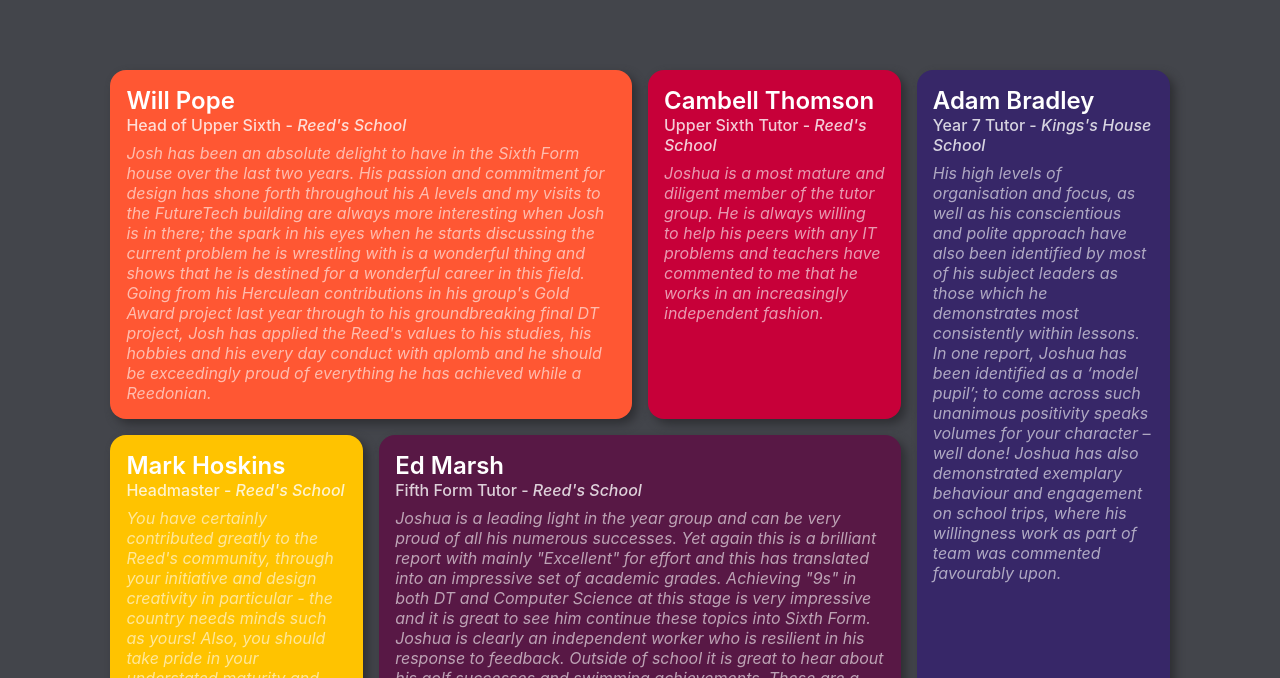
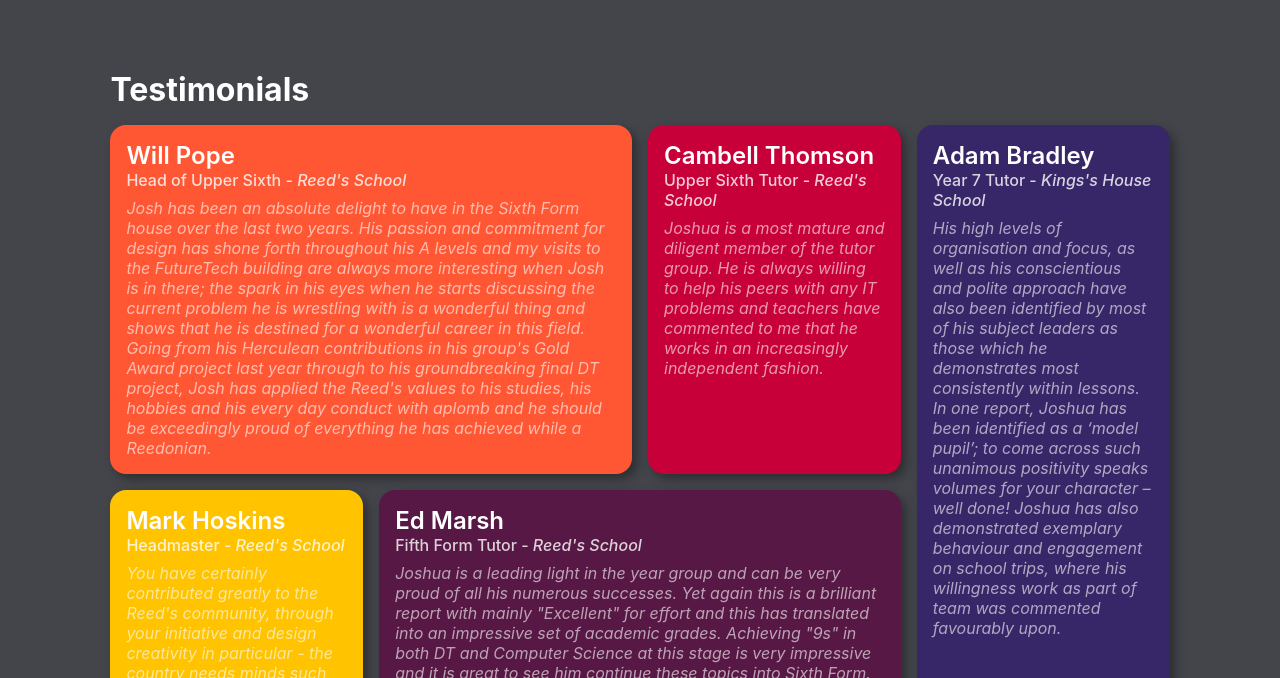
Before and after one commit to josh-heyman/homepage, a plain HTML site: page index.html in a window 1280 px wide. Shown: the part 422-1100 px from the top of the page. Drawn offline with Linux system fonts and the light colour scheme.

Commit message:
Update index.html

```diff
--- a/index.html
+++ b/index.html
@@ -52,7 +52,7 @@
 
             <div class="testimonials">
                 <div class="title-container">
-                    <div hidden class="title">Testimonials</div>
+                    <div class="title">Testimonials</div>
                 </div>
                 <div class="testimonials-grid">
                     <article class="testimonial accent-1 grid-column-span-2">
```
